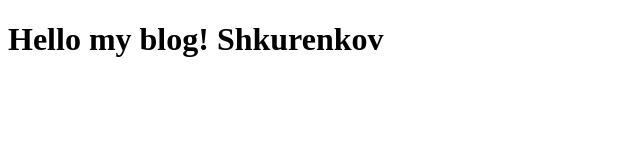
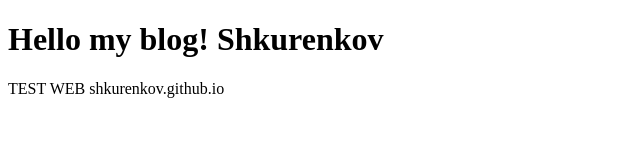
Before and after one commit to shkurenkov/shkurenkov.github.io, a plain HTML site: page index.html in a window 1280 px wide. Shown: the whole page, without its empty margins (0-640 px from the left). Drawn offline with Linux system fonts and the light colour scheme.

Commit message:
Update index.html

```diff
--- a/index.html
+++ b/index.html
@@ -10,6 +10,7 @@
 
 <body>
     <h1>Hello my blog! Shkurenkov</h1>
+    <div> TEST WEB shkurenkov.github.io </div>
 
 
 
```
